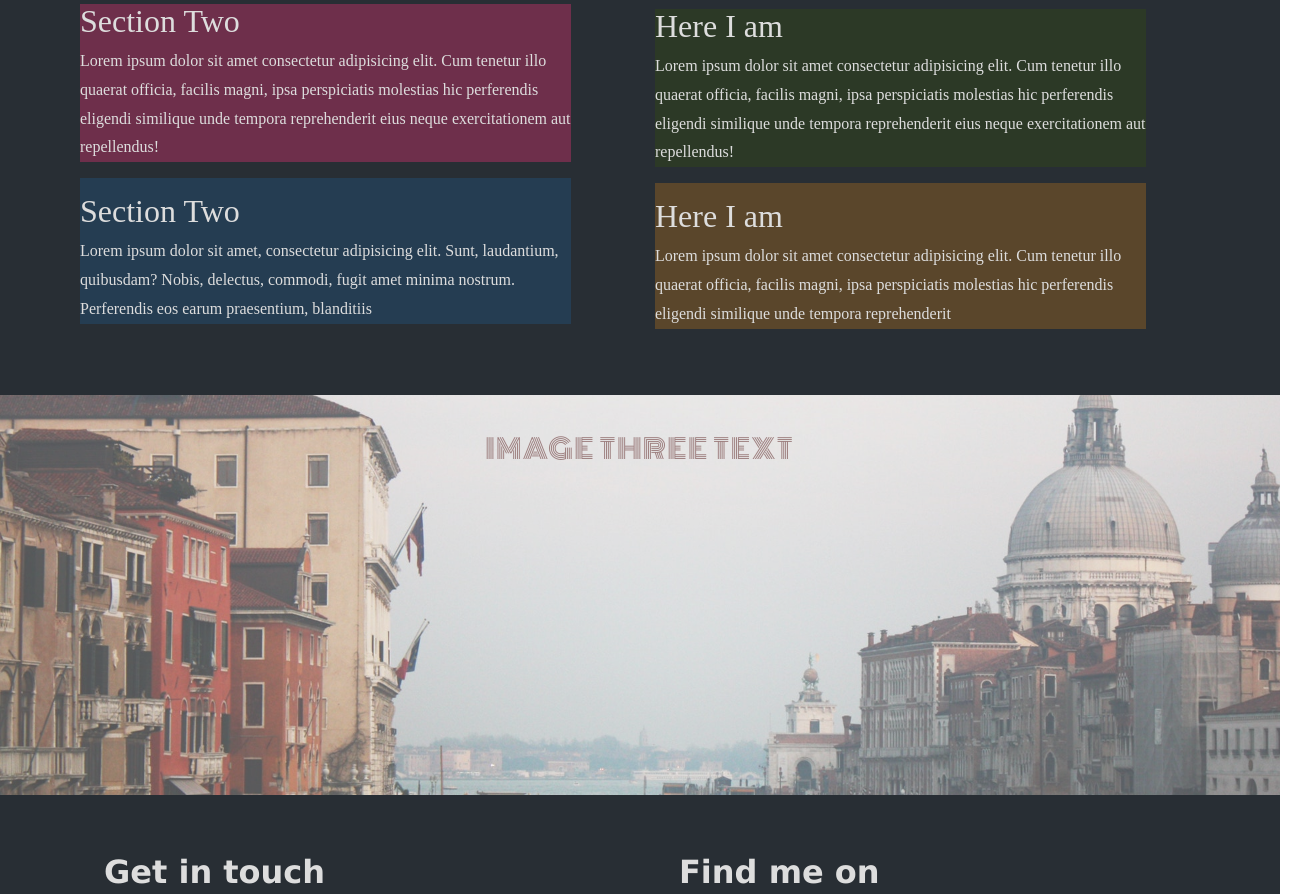
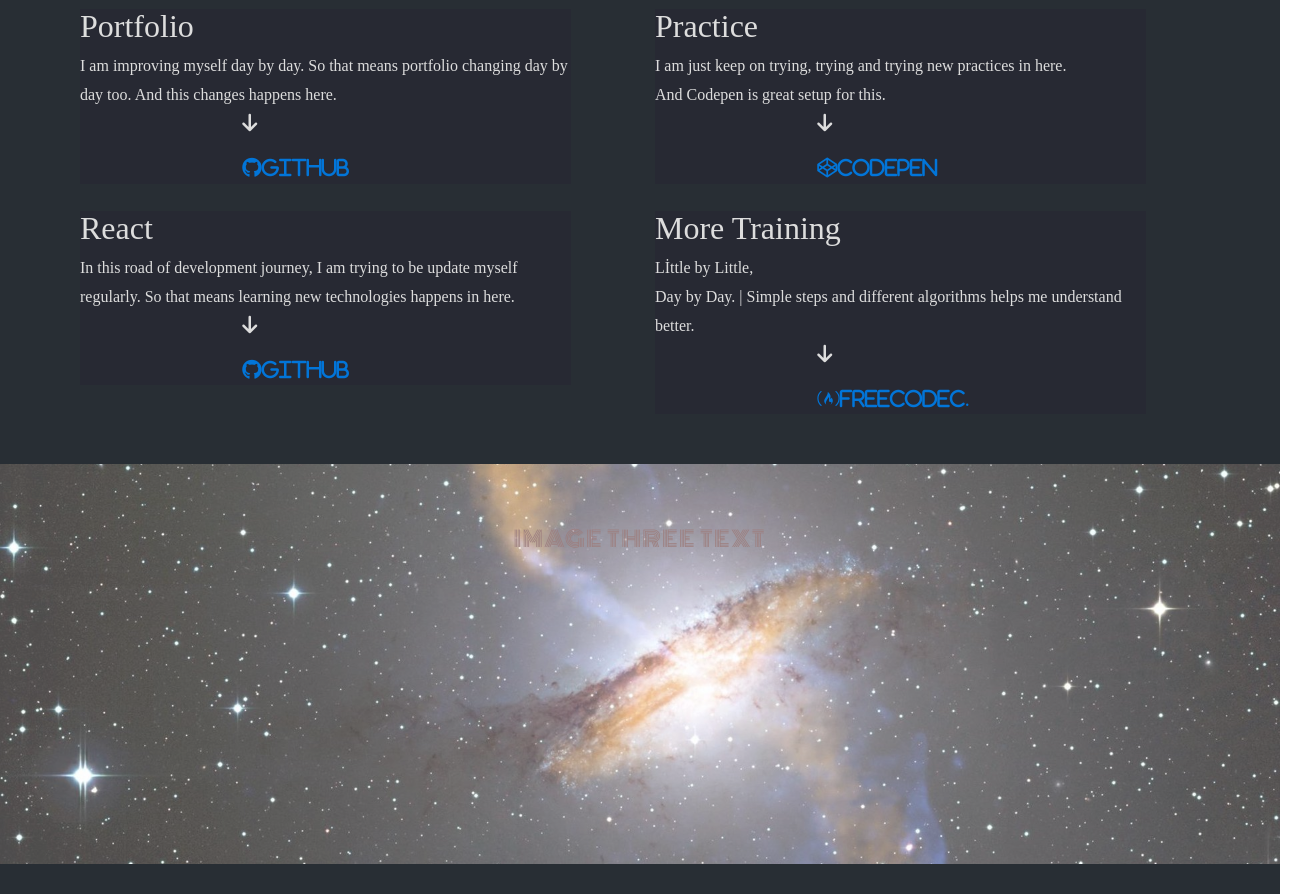
Before and after one commit to grkmkc/portfolio, a plain HTML site: page index.html in a window 1280 px wide. Shown: the part 1438-2332 px from the top of the page, 1313 px wide, since content can reach past the window. Drawn offline with nearby package versions, Linux system fonts and the light colour scheme; a web font is replaced by a local one.

Commit message:
new images and style

```diff
--- a/app.js
+++ b/app.js
@@ -12,4 +12,30 @@ $(document).ready(function () {
             easing: "easeInOutQuad",
             duration: 4000
         });
+        $('.one').each(function () {
+            $(this).html($(this).text().replace(/([^\x00-\x80]|\w)/g, "<span class='letter'>$&</span>"));
+        });
+
+        anime.timeline({
+                loop: false
+            })
+            .add({
+                targets: '.one',
+                opacity: [0, 1],
+                easing: "easeInOutQuad",
+                duration: 4000
+            });
+            $('.anime').each(function () {
+                $(this).html($(this).text().replace(/([^\x00-\x80]|\w)/g, "<span class='letter'>$&</span>"));
+            });
+
+            anime.timeline({
+                    loop: false
+                })
+                .add({
+                    targets: '.anime',
+                    opacity: [0, 1],
+                    easing: "easeInOutQuad",
+                    duration: 4000
+                });
 });
--- a/css/style.css
+++ b/css/style.css
@@ -38,12 +38,12 @@ body, html{
    display: block;
 }
 .pimg2{
-  background-image:url('../img/30.jpg');
+  background-image:url('../img/40.jpg');
   min-height:400px;
 }
 
 .pimg3{
-  background-image:url('../img/23.jpg');
+  background-image:url('../img/42.jpg');
   min-height:400px;
 }
 
@@ -92,58 +92,42 @@ body, html{
   padding-right: 2em;
 }
 .flt1{
+  margin-top: 1%;
   display: block;
   float: left;
   text-align: left;
   width: 90%;
   font-family: 'Times New Roman', Times, serif;
-  border-bottom: 2px solid white;
-  background-color: rgba(241, 50, 117, 0.349);
+  background-color:#272933c5;
 }
 .flt2{
+  margin-top: 5%;
   display: block;
   float: left;
   text-align: left;
   width: 90%;
   font-family: 'Times New Roman', Times, serif;
-  padding-top: 1em;
-  background-color: rgba(34, 89, 139, 0.349);
+  background-color:#272933c5;
+}
 
-}
-.f1{
-  background-image: url('../img/20.jpg');
-  background-repeat: no-repeat;
-  background-size:auto;
-  background-position: center;
-
-}
-.foto {
-  display: block;
-  float: right;
-  width: 100%;
-  padding-left: 1em;
-
-}
 .foto1{
+  margin-top: 1%;
   display: block;
   float: right;
   text-align: left;
   width: 90%;
   font-family: 'Times New Roman',Times, serif;
-  border-bottom:2px solid white;
-   background-color: rgba(54, 77, 13, 0.349);
+  background-color:#272933c5;
 }
 .foto2{
+  margin-top: 5%;
    display: block;
    float: right;
    text-align: left;
    width: 90%;
    font-family: 'Times New Roman', Times, serif;
-   padding-top: 1em;
-    background-color: rgba(184, 116, 28, 0.349);
+  background-color: #272933c5;
 }
-
-
 .insta{
   font-family: 'Times New Roman', Times, serif;
   font-size: 1.2em;
@@ -174,6 +158,22 @@ hr{
   margin-right: 8em;
   font-family: Verdana, Geneva, Tahoma, sans-serif;
 }
+
+.train{
+  text-align: justify;
+}
+.container{
+  float: none;
+  margin-left: 30%;
+}
+.footer{
+  width: 100%;
+  text-align: center;
+  font-family: Verdana, Geneva, Tahoma, sans-serif;
+  font-size: 1em;
+  color: lightslategrey;
+  margin-top: 5em;
+}
 @media(min-width:768px){
   .first,
   .section,
@@ -203,6 +203,7 @@ hr{
     text-transform: none;
     width: 100%;
   }
+
   .flt{
     float: none;
     text-align: justify;
@@ -230,17 +231,20 @@ hr{
     width: 100%;
 
   }
+
   .fa-pad {
     margin-left: 0;
   }
   .ptext {
-    top: 10%;
+    top: 15%;
     letter-spacing: 0.1rem;
   }
   .typo {
+    margin-top: 4%;
     margin-bottom: 5%;
   }
   .one {
+    font-size: 0.8em;
     padding: 0px;
     width: 100%;
   }
@@ -264,7 +268,7 @@ hr{
   }
   .foto1, .foto2{
     float: none;
-    margin-top:5px;
+
     border: none;
   }
  .foto2 {
@@ -275,10 +279,15 @@ hr{
     float: none;
     margin-left: 2em;
     margin-right: 2em;
-    width: 100%;
+    width: 80%;
     margin-bottom: 0.2em;
     font-size: 0.75em;
   }
+  /*.flt1:hover, .flt2:hover, .foto1:hover, .foto2:hover{
+    transform: scaleX(1.1);
+    padding-left: 15px;
+    border-radius: 10%;
+  }*/
   h3{
     font-size: 20px;
   }
--- a/index.html
+++ b/index.html
@@ -52,8 +52,10 @@
           Front end developer.
         </span>
         <div class="leonardo ">
-        <h3> “Learning never exhausts the mind”.
+         <h3 class="anime"> “Learning never exhausts the mind”.
+         </h3>
          <br/>
+         <h3 class="anime">
           Leonardo da Vinci
          </h3>
         </div>
@@ -73,8 +75,6 @@
         </div>
       </div>
       <div class="col-md-6 f1">
-        <div class="foto">
-        </div>
       </div>
     </div>
   </section>
@@ -92,34 +92,69 @@
 <div class="row">
   <div class="col-md-6">
     <div class="flt1">
-      <h2>Section Two</h2>
-      <p>
-      Lorem ipsum dolor sit amet consectetur adipisicing elit. Cum tenetur illo quaerat officia, facilis magni, ipsa perspiciatis
-        molestias hic perferendis eligendi similique unde tempora reprehenderit eius neque exercitationem aut repellendus!
+      <h2 class="train">Portfolio</h2>
+      <p class="justcontent">
+         I am improving myself day by day. So that means portfolio changing day by day too. And this changes happens here.
+         <br/>
+            <i class="fa fa-arrow-down fa-lg container" aria-hidden="true"></i>
       </p>
+      <div class="container">
+        <span>
+              <a target="_blank" rel="stylesheet" href="https://github.com/grkmkc/portfolio">
+              <i class="fa fa-github fa-lg" aria-hidden="true">Github</i>  </a>
+        </span>
+      </div>
     </div>
       <div class="flt2">
-        <h2>Section Two</h2>
-        <p>
-    Lorem ipsum dolor sit amet, consectetur adipisicing elit. Sunt, laudantium, quibusdam? Nobis, delectus, commodi, fugit amet
-     minima nostrum. Perferendis eos earum praesentium, blanditiis
+        <h2 class="train">React</h2>
+        <p class="justcontent">
+      In this road of development journey, I am trying to be update myself regularly.
+      So that means learning new technologies happens in here.
+      <i class="fa fa-arrow-down fa-lg container" aria-hidden="true"></i>
+
         </p>
+      <div class="container">
+        <span>
+          <a target="_blank" rel="stylesheet" href="https://github.com/grkmkc/reactproject">
+            <i class="fa fa-github fa-lg" aria-hidden="true">Github</i>
+          </a>
+        </span>
+      </div>
     </div>
 
   </div>
   <div class="col-md-6">
     <div class="foto1">
-      <h2>Here I am</h2>
-      <p>Lorem ipsum dolor sit amet consectetur adipisicing elit. Cum tenetur illo quaerat officia, facilis magni, ipsa perspiciatis
-        molestias hic perferendis eligendi similique unde tempora reprehenderit eius neque exercitationem aut repellendus!</p>
+      <h2 class="train">Practice</h2>
+      <p class="justcontent">I am just keep on trying, trying and trying new practices in here.
+        <br/>
+        And Codepen is great setup for this.
+        <i class="fa fa-arrow-down fa-lg container" aria-hidden="true"></i>
+      </p>
+      <div class="container">
+      <span>
+      <a target="_blank" rel="stylesheet" href="https://codepen.io/grkmkc/">
+      <i class="fa fa-codepen fa-lg" aria-hidden="true">Codepen</i>
+      </a></span>
+    </div>
     </div>
     <div class="foto2">
-      <h2>Here I am</h2>
-      <p>Lorem ipsum dolor sit amet consectetur adipisicing elit. Cum tenetur illo quaerat officia, facilis magni, ipsa perspiciatis
-      molestias hic perferendis eligendi similique unde tempora reprehenderit </p>
+      <h2 class="train">More Training</h2>
+      <p class="justcontent">Lİttle by Little,
+      <br/>
+      Day by Day.  | Simple steps and different algorithms helps me understand better.
+      <i class="fa fa-arrow-down fa-lg container" aria-hidden="true"></i>
+
+      </p>
+      <div class="container">
+        <span>
+            <a target="_blank" rel="stylesheet" href="https://www.freecodecamp.org/fcc36f7ee4a">
+            <i class="fa fa-free-code-camp fa-lg" aria-hidden="true">FreeCodeC.</i>
+          </a>
+        </span>
       </div>
     </div>
-
+  </div>
 </div>
 
   </section>
@@ -172,8 +207,12 @@
         </span>
       </div>
     </div>
+      <div class="footer">
+          Copyright &copy 2017 Gorkem Koc | madebyGorkem.
+          <br/>
+          <span style="font-size:0.7em;">HTML5|CSS3|JavaScript|JQuery|ReactJs</span>
       </div>
-
+  </div>
   </section>
 <script src="https://code.jquery.com/jquery-3.2.1.js" integrity="sha256-DZAnKJ/6XZ9si04Hgrsxu/8s717jcIzLy3oi35EouyE=" crossorigin="anonymous"></script>
 <script src="app.js"></script>
```
Also changed, not shown: img/20.jpg (deleted), img/22.jpg (deleted), img/23.jpg (deleted), img/24.jpg (deleted), img/30.jpg (deleted), img/40.jpg (added), img/42.jpg (added). Lines whose indentation alone changed are shown as unchanged.
